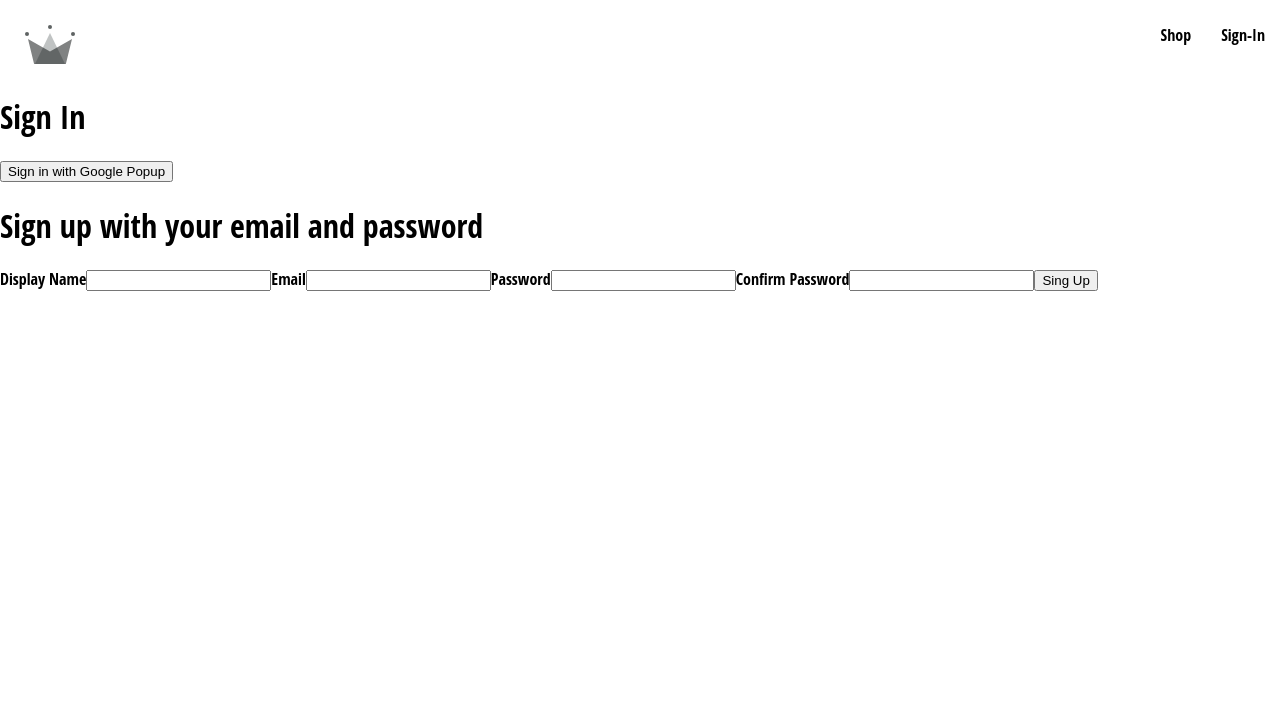
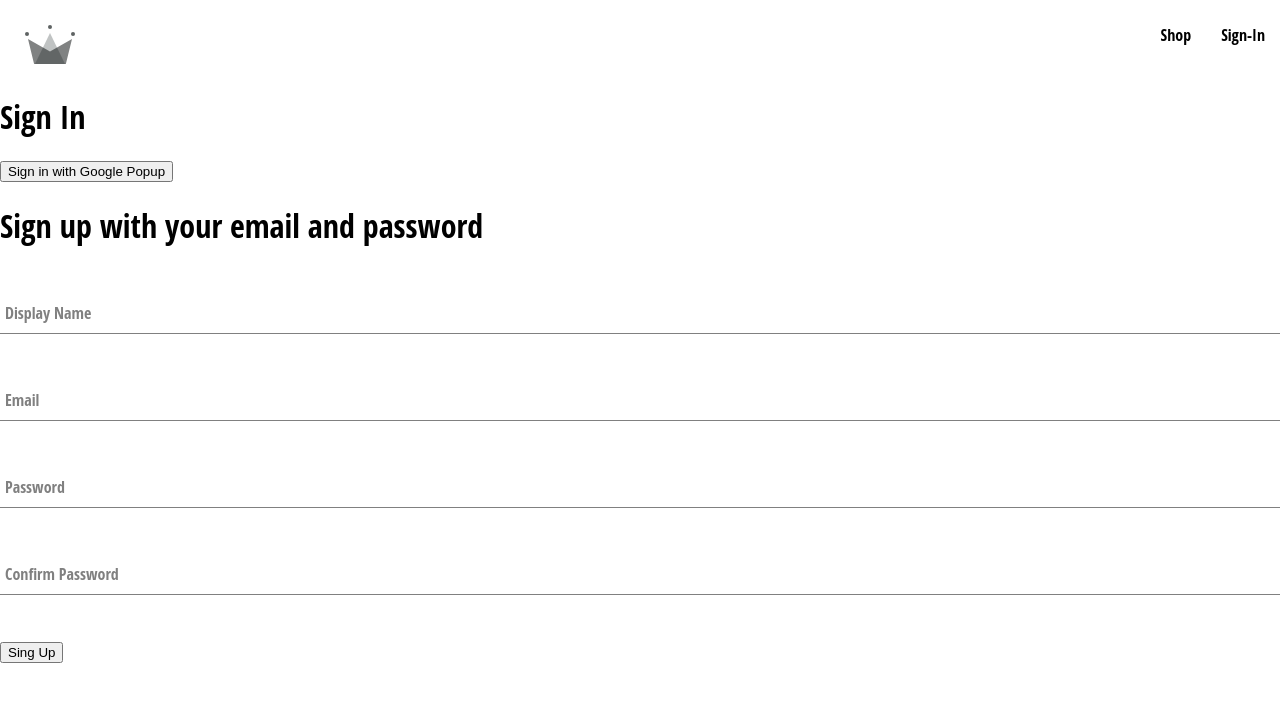
Before and after one commit to johnlundy94/capstone, a React (Create React App) app: page /sign-In in a window 1280 px wide. Shown: the top 702 px of the page. Built offline with nearby package versions, Linux system fonts and the light colour scheme.

Commit message:
Started form-input component

```diff
--- /dev/null
+++ b/src/components/form-input/form-input.component.jsx
@@ -0,0 +1,21 @@
+import "./form-input.styles.scss";
+
+const FormInput = ({ label, ...otherProps }) => {
+  return (
+    <div className="group">
+      <input className="form-input" {...otherProps} />
+
+      {label && (
+        <label
+          className={`${
+            otherProps.value.length ? "shrink" : ""
+          } form-input-label`}
+        >
+          {label}
+        </label>
+      )}
+    </div>
+  );
+};
+
+export default FormInput;
--- /dev/null
+++ b/src/components/form-input/form-input.styles.scss
@@ -0,0 +1,54 @@
+$sub-color: grey;
+$main-color: black;
+
+@mixin shrinkLabel {
+  top: -14px;
+  font-size: 12px;
+  color: $main-color;
+}
+
+.group {
+  position: relative;
+  margin: 45px 0;
+
+  .form-input {
+    background: none;
+    background-color: white;
+    color: $sub-color;
+    font-size: 18px;
+    padding: 10px 10px 10px 5px;
+    display: block;
+    width: 100%;
+    border: none;
+    border-radius: 0;
+    border-bottom: 1px solid $sub-color;
+    margin: 25px 0;
+
+    &:focus {
+      outline: none;
+    }
+
+    &:focus ~ .form-input-label {
+      @include shrinkLabel();
+    }
+  }
+
+  input[type='password'] {
+    letter-spacing: 0.3em;
+  }
+
+  .form-input-label {
+    color: $sub-color;
+    font-size: 16px;
+    font-weight: normal;
+    position: absolute;
+    pointer-events: none;
+    left: 5px;
+    top: 10px;
+    transition: 300ms ease all;
+
+    &.shrink {
+      @include shrinkLabel();
+    }
+  }
+}
--- a/src/components/sign-up-form/sign-up-form.component.jsx
+++ b/src/components/sign-up-form/sign-up-form.component.jsx
@@ -1,4 +1,6 @@
 import { useState } from "react";
+
+import FormInput from "../form-input/form-input.component";
 
 import {
   createAuthUserWithEmailAndPassword,
@@ -53,8 +55,8 @@
     <div>
       <h1>Sign up with your email and password</h1>
       <form onSubmit={handleSubmit}>
-        <label htmlFor="">Display Name</label>
-        <input
+        <FormInput
+          label="Display Name"
           required
           type="text"
           onChange={handleChange}
@@ -62,8 +64,8 @@
           value={displayName}
         />
 
-        <label htmlFor="">Email</label>
-        <input
+        <FormInput
+          label="Email"
           required
           type="email"
           onChange={handleChange}
@@ -71,8 +73,8 @@
           value={email}
         />
 
-        <label htmlFor="">Password</label>
-        <input
+        <FormInput
+          label="Password"
           required
           type="password"
           onChange={handleChange}
@@ -80,8 +82,8 @@
           value={password}
         />
 
-        <label htmlFor="">Confirm Password</label>
-        <input
+        <FormInput
+          label="Confirm Password"
           required
           type="password"
           onChange={handleChange}
```
